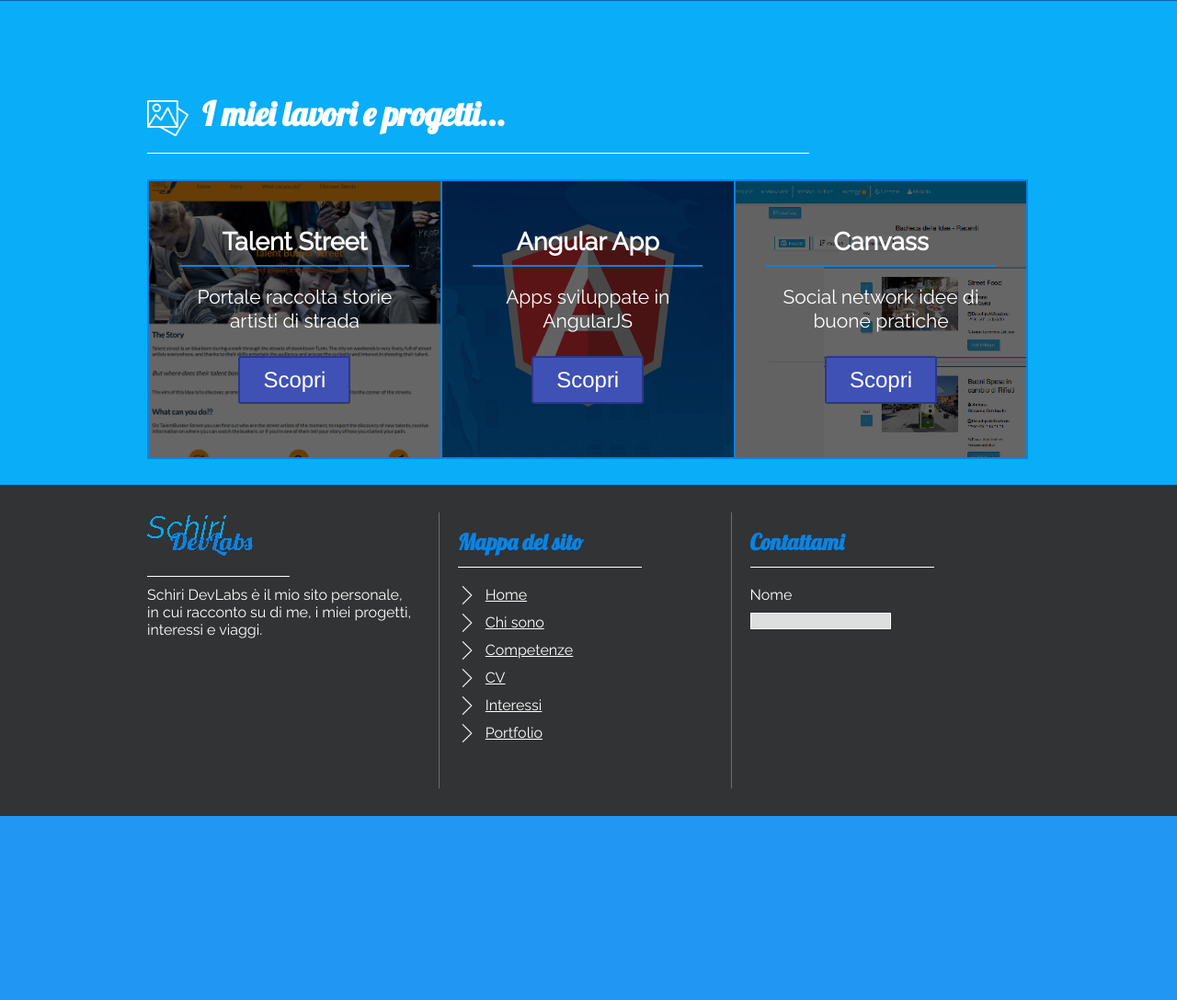
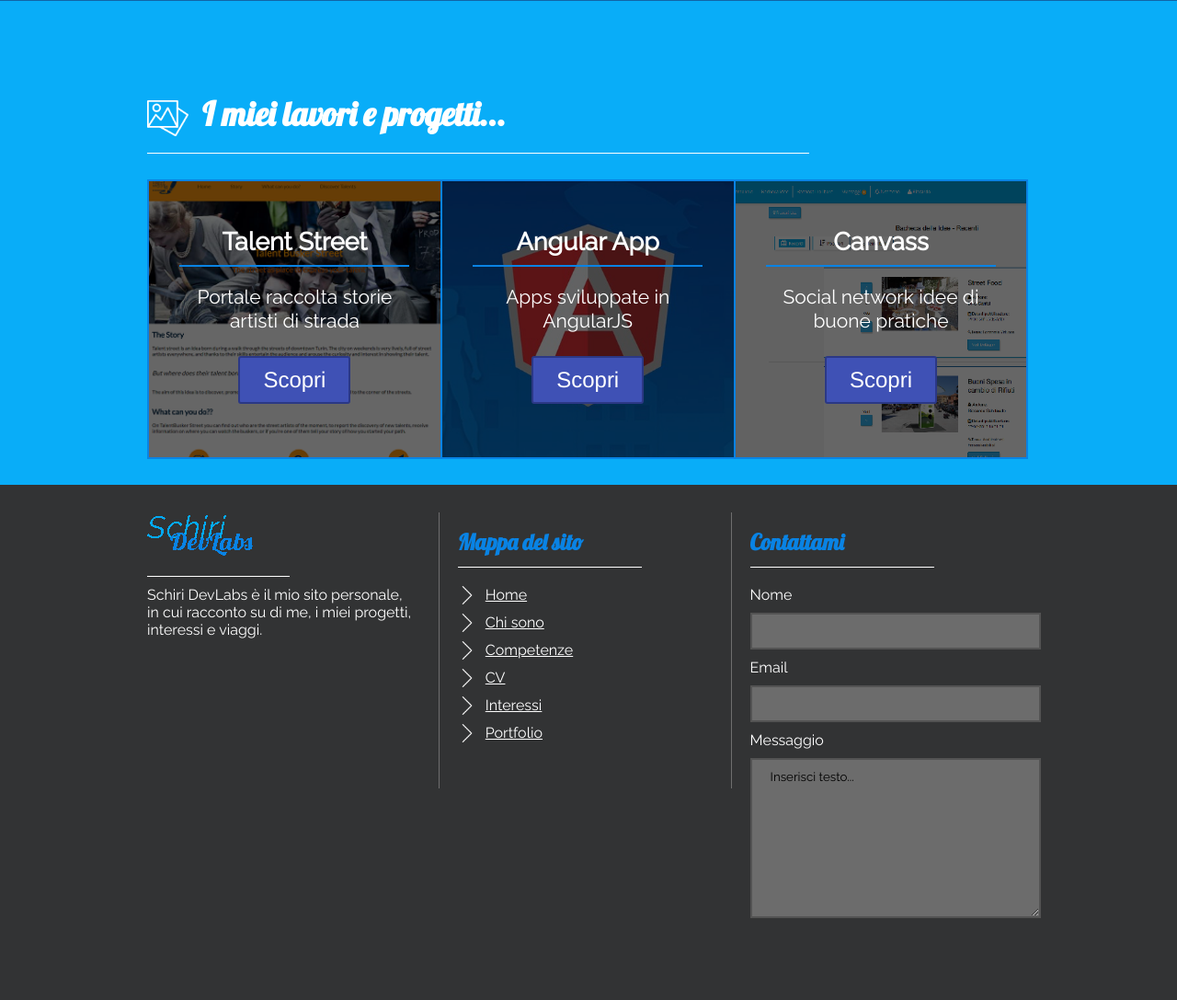
Before and after one commit to RiccardoSchifaudo94/schiri_site, a PHP site: page / in a window 1280 px wide. Shown: the part 3880-4967 px from the top of the page at 92% size. Before the commit the page ends 4767 px from the top, so only its background shows below. Run offline with PHP 8.4, Linux system fonts and the light colour scheme.

Commit message:
fine footer

```diff
--- a/css/style.css
+++ b/css/style.css
@@ -174,7 +174,7 @@ body {
 	color:#fff;
 	padding:30px 0px;
 	width:100%;
-	min-height:300px;
+	min-height: 500px;
 }
 .schiri_navigation{
 	float:right;
@@ -446,9 +446,17 @@ body {
 	display:block;
 	margin-left:20px;
 	margin-bottom:10px;
+	width:100%;
+}
+.schiri_footer input{
+	height:40px;
 }
 .schiri_footer input,
 .schiri_footer textarea{
-	background-color:#dedede;
-	border:1px solid #fff;
+	background-color: #6c6c6c;
+    border: 2px solid #535353;
 }
+.schiri_footer textarea{
+	padding-top:10px;
+	padding-left:20px;
+}
--- a/index.html
+++ b/index.html
@@ -278,6 +278,10 @@
 					<h3>Contattami</h3>
 					<label>Nome</label>
 					<input type="text" id="nome_contatto" class="schiri_input">
+					<label>Email</label>
+					<input type="text" id="email_contatto" class="schiri_input">
+					<label>Messaggio</label>
+					<textarea type="text" rows="10" id="messaggio_contatto" class="schiri_input">Inserisci testo...</textarea>
 				</div>
 			</div>
 		</div>
```
